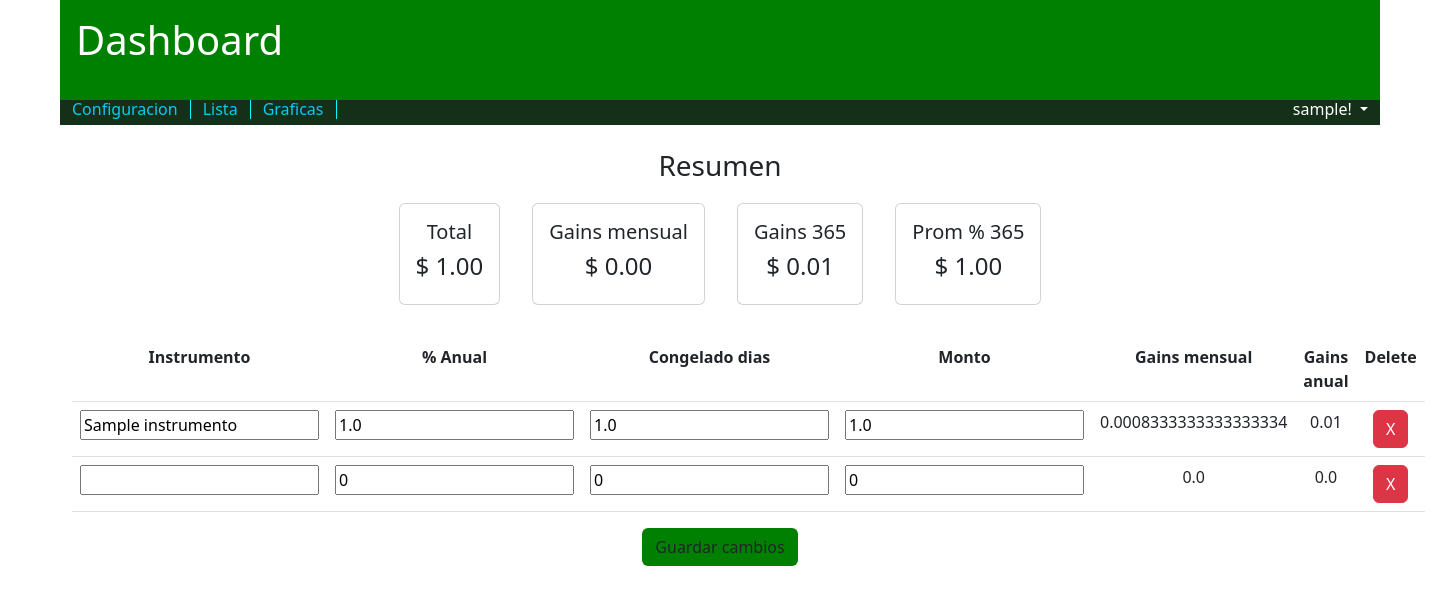
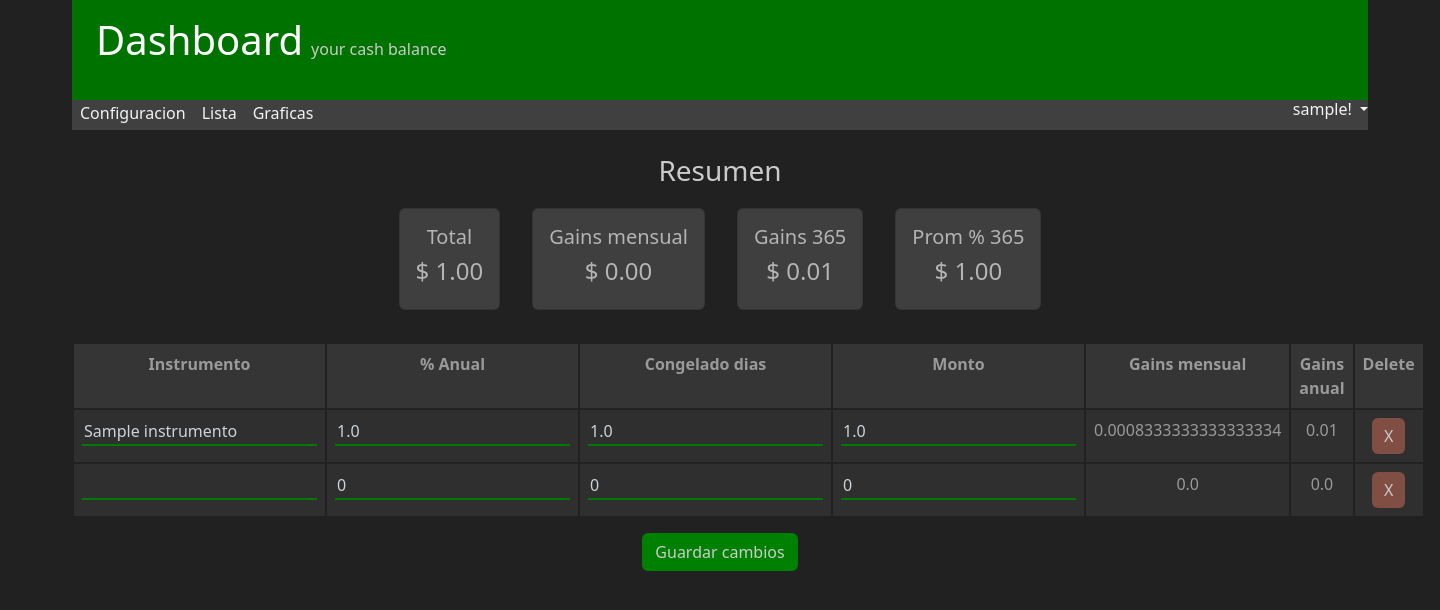
Before and after one commit to OmarFaccuseh/django-sales, a Django app: page /board/tabla/ in a window 1440 px wide. Shown: the top 610 px of the page. Run offline with Django 3.2, Linux system fonts and the light colour scheme; a user stored in the database is signed in; tables that the repository leaves empty hold one stand-in row (values such as "Sample post"); some libraries are stand-ins or nearby versions.

Commit message:
custom cash board dark

```diff
--- a/board/templates/base.html
+++ b/board/templates/base.html
@@ -8,17 +8,19 @@
     <title>Title</title>
 </head>
 <body>
-    <div class="container">
-        <div class="row fondoPrincipal text-white apptitle">
-            <h1 class="col-9 p-3"> Dashboard </h1>
+    <div class="container fondo-oscuro texto-claro">
+        <div class="green-mid text-white apptitle d-flex align-items-center">
+            <h1 class="m-3 me-1 ms-4 align-self-baseline d-inline-block"> Dashboard </h1>
+            <h6 class="m-3 ms-1 align-self-baseline d-inline-block text-super-white"> your cash balance</h6>
+
         </div>
-        <div class="row fondoOscuro text-white appmenu">
-            <h6 class="col-sm-auto separator"><a href="{% url 'board:config' %}" class="text-info text-decoration-none"> Configuracion </a></h6>
-            <h6 class="col-sm-auto separator"><a href="{% url 'board:tabla' %}" class="text-info text-decoration-none"> Lista </a></h6>
-            <h6 class="col-sm-auto separator"><a href="{% url 'board:graficas' %}" class="text-info text-decoration-none"> Graficas </a></h6>
+        <div class="green-dark appmenu d-flex">
+            <h6 class="col-sm-auto  m-1 mx-2 justfy-content"><a href="{% url 'board:config' %}" class="text-ultra-white text-decoration-none"> Configuracion </a></h6>
+            <h6 class="col-sm-auto  m-1 mx-2 justfy-content"><a href="{% url 'board:tabla' %}" class="text-ultra-white text-decoration-none"> Lista </a></h6>
+            <h6 class="col-sm-auto  m-1 mx-2 justfy-content"><a href="{% url 'board:graficas' %}" class="text-ultra-white text-decoration-none"> Graficas </a></h6>
             {% if user.is_authenticated %}
                 <div class="dropdown col d-flex justify-content-end ">
-                    <h6 class="dropdown-toggle" id="dropdownMenuLink" data-toggle="dropdown"
+                    <h6 class="dropdown-toggle text-ultra-white" id="dropdownMenuLink" data-toggle="dropdown"
                         aria-haspopup="true" data-bs-toggle="dropdown" aria-expanded="false" style="cursor: pointer;"> {{ user.username }}! </h6>
 
                     <div class="dropdown-menu " aria-labelledby="dropdownMenuLink">
--- a/board/templates/tabla.html
+++ b/board/templates/tabla.html
@@ -29,22 +29,22 @@
 
 <div class="mt-4">
     <div class="d-flex flex-column text-center">
-        <h3 class="mb-1"> Resumen </h3>
+        <h3 class="mb-1 text-super-white"> Resumen </h3>
         {% load humanize %}
         <div class="container d-flex align-items-center justify-content-center">
-            <div class="card m-3"><div class="card-body">
+            <div class="card m-3 fondo-oscuro-c"><div class="card-body">
                 <h5> Total </h5>
                 <h4> $ {{ metrica.total_inversion_total|floatformat:2|intcomma  }} </h4>
             </div></div>
-            <div class="card m-3"><div class="card-body">
+            <div class="card m-3 fondo-oscuro-c"><div class="card-body">
                 <h5> Gains mensual</h5>
                 <h4> $ {{ metrica.gains_mes_total|floatformat:2|intcomma }} </h4>
             </div></div>
-            <div class="card  m-3"><div class="card-body">
+            <div class="card  m-3 fondo-oscuro-c"><div class="card-body">
                 <h5> Gains 365</h5>
                 <h4> $ {{ metrica.gains_anual_total|floatformat:2|intcomma }} </h4>
             </div></div>
-            <div class="card  m-3"><div class="card-body">
+            <div class="card  m-3 fondo-oscuro-c"><div class="card-body">
                 <h5> Prom % 365</h5>
                 <h4> $ {{ metrica.prom_porcentaje_anual_total|floatformat:2|intcomma }} </h4>
             </div></div>
@@ -54,7 +54,7 @@
     <form method="post" action="{% url 'board:tabla' %}" class="my-3 text-center">
         {% csrf_token %}
         {{ formset.management_form }}
-        <table class="table" >
+        <table class="table fondo-oscuro-b texto-claro" >
             <tr >
               <th scope="col" >Instrumento</th>
               <th scope="col" >% Anual</th>
@@ -71,18 +71,18 @@
                 {% endfor %}
                 <div class="hidden">{{ form.id }}</div>
                 <tr scope="row" id="instrumento-{{ form.instance.id }}">
-                    <td>{{form.name}}</td>
-                    <td>{{form.porcentaje_anual}}</td>
-                    <td>{{form.congelamiento_dias}}</td>
-                    <td>{{form.monto}}</td>
-                    <td>{{form.instance.gains_mes}}</td>
-                    <td>{{form.instance.gains_anual}}</td>
-                    <td><button type="button" class="btn btn-danger" onclick='eliminarInstrumento({{ form.instance.id }})'> X </button></td>
+                    <td class="input_form">{{form.name}}</td>
+                    <td class="input_form"> {{form.porcentaje_anual}}</td>
+                    <td class="input_form">{{form.congelamiento_dias}}</td>
+                    <td class="input_form">{{form.monto}}</td>
+                    <td class="input_form">{{form.instance.gains_mes}}</td>
+                    <td class="input_form">{{form.instance.gains_anual}}</td>
+                    <td class="input_form"><button type="button" class="btn btn-danger" onclick='eliminarInstrumento({{ form.instance.id }})'> X </button></td>
                 </tr>
             {% endfor %}
 
         </table>
-        <button type="submit" class="btn fondoPrincipal"> Guardar cambios </button>
+        <button type="submit" class="btn fondoPrincipal text-super-white"> Guardar cambios </button>
 
     </form >
 
--- a/static/css/board.css
+++ b/static/css/board.css
@@ -11,8 +11,76 @@
     height: 100px;
 }
 .appmenu{
-    height: 25px;
+    height: 30px;
 }
 .separator{
-      border-right: 1px solid aqua;
+    border-right: 1px solid #6eaa5e;
+    margin-left: 3px;
+    margin-right: 3px;
 }
+
+.btn-danger{
+    background: #804e42;
+    color: #cbcbcb;
+    border: none;
+}
+
+body{
+    background-color : #212121;
+}
+
+.fondo-oscuro-c{
+    background-color : #3f3f3f;
+    color: #b4b4b4;
+}
+
+.fondo-oscuro-b{
+    background-color: #2f2f2f;
+}
+
+.texto-claro{
+    color : #9a9a9a;
+}
+
+.text-super-white{
+    color: #cbcbcb;
+}
+
+.text-ultra-white{
+    color: #f2f3f4;
+}
+
+.green-dark{
+    background-color: #404040;
+}
+
+.green-mid {
+    background-color: #007200;
+}
+
+.input_form > input{
+  background-color: transparent;
+  color: #cdd3d9;
+  border: none;
+  outline: none;
+  border-bottom: 2px solid #007900; /* Agrega solo la línea inferior */
+}
+
+th, td {
+  border: 2px solid #212121; /* Cambia el grosor y color de los bordes */
+  padding: 8px;           /* Espacio dentro de las celdas */
+}
+
+th{
+   background-color: #353535 !important;
+}
+
+/* quita flechitas para inputs number */
+input[type="number"]::-webkit-outer-spin-button,
+input[type="number"]::-webkit-inner-spin-button {
+  -webkit-appearance: none;
+  margin: 0;
+}
+input[type="number"] {
+  -moz-appearance: textfield;
+}
```
